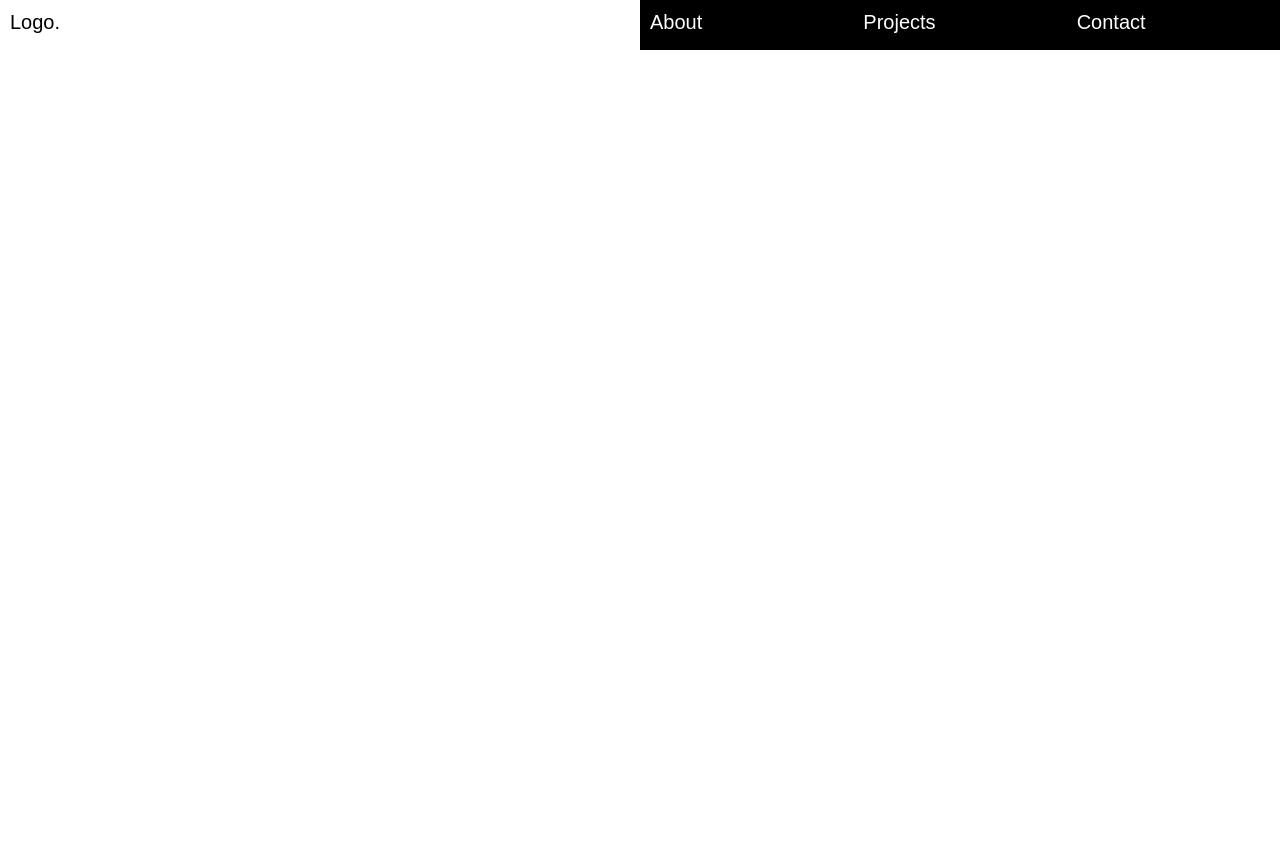
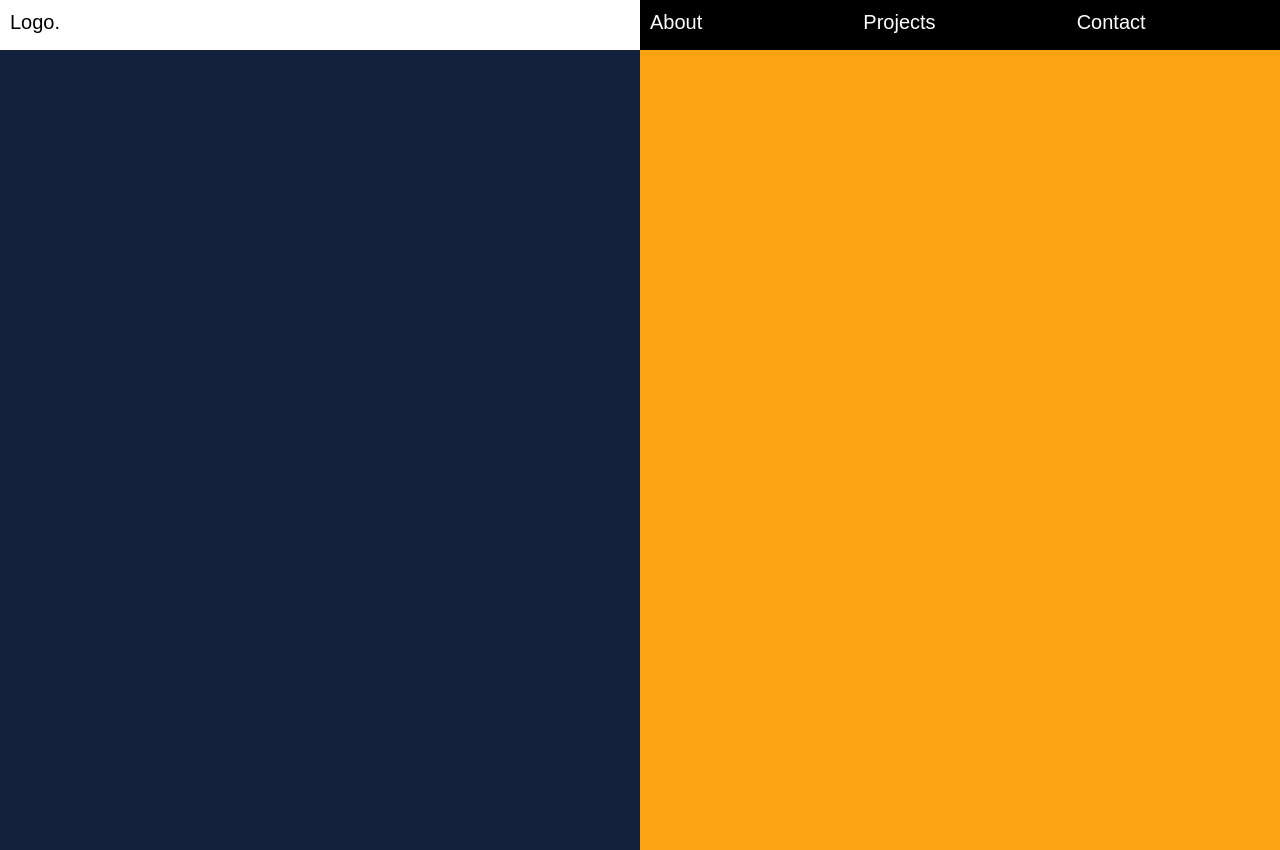
Before and after one commit to AmalBalraj/personal-website-new, a plain HTML site: page index.html in a window 1280 px wide. Before the commit the page ends 800 px from the top, so only its background shows below. Drawn offline with Linux system fonts and the light colour scheme.

Commit message:
intro page blueprint

```diff
--- a/index.html
+++ b/index.html
@@ -18,6 +18,11 @@
             <div class="nav-textbox"><a href="" class="contact nav-text">Contact</a></div>
         </div>
     </div>
+    <div class="intro">
+        <div class="intro-left"></div>
+        <div class="intro-right"></div>
+        <div class="down-arrow"></div>
+    </div>
     <div class="content">
 
     </div>
--- a/style.css
+++ b/style.css
@@ -23,6 +23,7 @@ body{
     background-color: black;
     display: flex;
     flex-direction: row;
+    z-index: 1000;
 }
 
 .nav-left{
@@ -45,7 +46,6 @@ body{
     height: 100%;
     line-height: 45px;
     padding-left: 10px;
-
 }
 .nav-textbox:hover{
     color: green;
@@ -56,3 +56,20 @@ body{
     color: black;
     transition: all 0.5s ease;
 }
+.intro{
+    position: relative;
+    margin-top: 50px;
+    display: flex;
+    flex-direction: row;
+}
+
+.intro-left{
+    height: 100vh;
+    width: 50vw;
+    background-color: #14213d;
+}
+.intro-right{
+    height: 100vh;
+    width: 50vw;
+    background-color: #fca311;
+}
```
